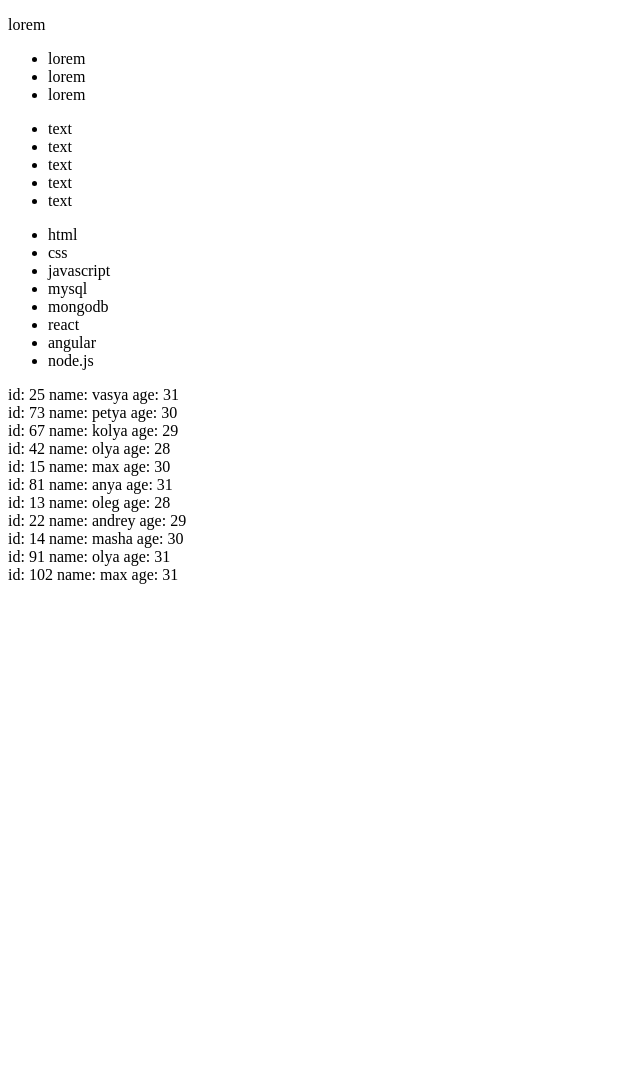
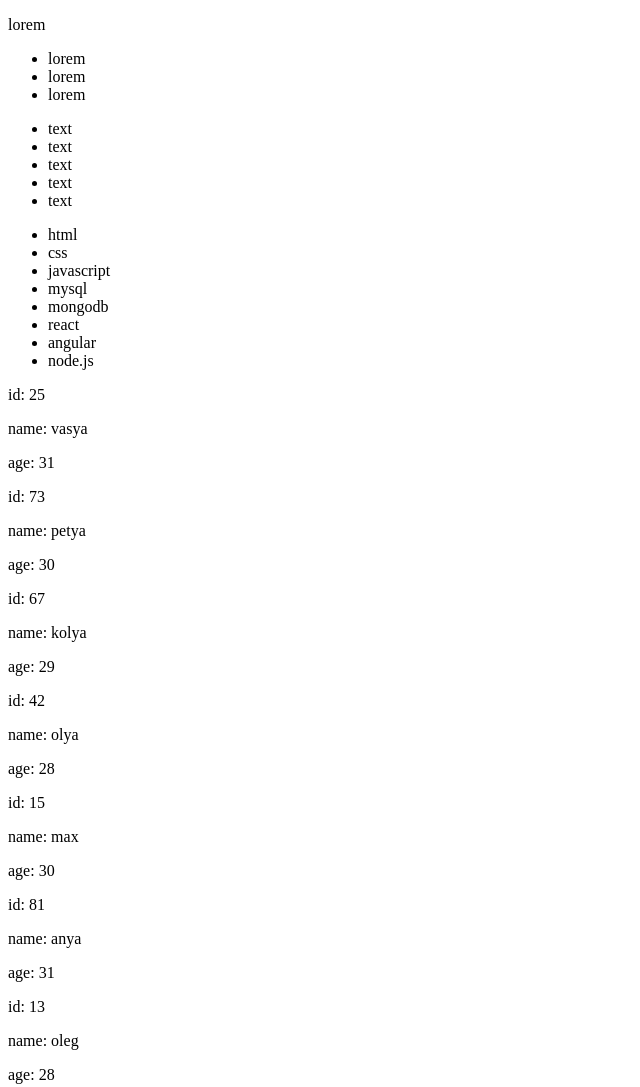
Before and after one commit to MrsNataliia/JSmodule, a plain HTML site: page Lesson4/Task4.1.html in a window 1280 px wide. Shown: the top 1087 px of the page, without its empty margins (0-640 px from the left). Before the commit the page ends 800 px from the top, so only its background shows below. Drawn offline with Linux system fonts and the light colour scheme.

Commit message:
add last task in directory Lesson4

```diff
--- a/Lesson4/Task4.1.html
+++ b/Lesson4/Task4.1.html
@@ -34,28 +34,38 @@
 
 
     // - створити функцію яка приймає масив та виводить кожен його елемент
-    function arr(...item) {
-        return item;
+
+    function array1(arr) {
+        for (const item of arr) {
+            console.log('item: ', item)
+        }
     }
 
-    let i = arr('Vasy', 31, true);
-    console.log(i);
+    array1(['Vasy', 31, true]);
 
     // - створити функцію яка створює параграф з текстом. Текст задати через аргумент
 
     function paragraph(text) {
 
-        document.write(`<div> <p>${text}</p> </div>`);
+        document.write(`<p>${text}</p>`);
     }
 
     paragraph('lorem');
 
     // - створити функцію яка створює ul з трьома елементами li. Текст li задати через аргумент всім однаковий
 
+    // function list(text) {
+    //     document.write(`<ul>`);
+    //     {
+    //         document.write(`<li>${text}</li> <li>${text}</li> <li>${text}</li>`);
+    //     }
+    //     document.write(`</ul>`);
+    // }
+
     function list(text) {
         document.write(`<ul>`);
-        {
-            document.write(`<li>${text}</li> <li>${text}</li> <li>${text}</li>`);
+        for (let i = 0; i < 3; i++) {
+            document.write(`<li>${text}</li>`);
         }
         document.write(`</ul>`);
     }
@@ -65,9 +75,10 @@
     //- створити функцію яка створює ul з трьома елементами li. Текст li задати через аргумент всім однаковий.
     // Кількість li визначається другим аргументом, який є числовим (тут використовувати цикл)
 
+
     function list2(text, li) {
         document.write(`<ul>`)
-        for (let i = 0; i < arguments[1]; i++) {
+        for (let i = 0; i < li; i++) {
 
             document.write(`<li>${text}</li>`);
         }
@@ -109,13 +120,26 @@
         {id: 102, name: 'max', age: 31}
     ];
 
-    function array(arr) {
-        for (const item of arr) {
-            document.write(`<div></div>`)
-            for (const user in item) {
-                document.write(`${user}:  ${item[user]}  `);
-            }
-        }
+    //  function array(arr) {
+    //      for (const item of arr) {
+    //          document.write(`<div>`);
+    //          for (const user in item) {
+    //             document.write(`${user}:  ${item[user]}  `);
+    //        }
+    //        document.write(`</div>`);
+    //     }
+    // }
+
+    function array(arr){
+    for (const item of arr){
+        document.write(`
+        <div>
+                <p>id: ${item.id}</p>
+                <p>name: ${item.name}</p>
+                <p>age: ${item.age}</p>
+        </div>
+        `);
+    }
     }
 
     array(users);
@@ -123,42 +147,83 @@
 
     // - створити функцію яка повертає найменьше число з масиву
 
-    function minValue() {
-        const numbers = Array.from(arguments);
-        let result = 0;
-        for (const x of numbers) {
-            result = Math.min(x);
+    // function minValue() {
+    //     const numbers = Array.from(arguments);
+    //     let result = 0;
+    //     for (const x of numbers) {
+    //         result = Math.min(x);
+    //     }
+    //     return result
+    // }
+    //
+    // let min = minValue(2, 5, 25, 35, 1);
+    // console.log(min);
+
+    function minValue(arr) {
+        let min = arr[0];
+        for (let i=1; i<arr.length; i++) {
+          if (arr[i] < min){
+              min = arr[i]
+          }
         }
-        return result
+        return min
     }
 
-    let min = minValue(2, 5, 25, 35, 1);
-    console.log(min);
+   console.log(minValue ([2, 5, 25, 35, 1]));
+
 
 
     // - створити функцію sum(arr)яка приймає масив чисел, сумує значення елементів масиву та повертає його.
     // Приклад sum([1,2,10]) //->13
 
-    function sum(arr) {
+    // function sum(arr) {
+    //     let result = 0
+    //     for (let n of arr) {
+    //         result = result + n;
+    //     }
+    //     return result
+    // }
+    //
+    // let sum1 = sum([1, 2, 10]);
+    // console.log(sum1)
+
+    function sum(arr){
         let result = 0
-        for (let n of arr) {
-            result = result + n;
+        for (i=0; i<arr.length; i++){
+            result = result + arr[i]
         }
         return result
     }
-
-    let sum1 = sum([1, 2, 10]);
-    console.log(sum1)
+    console.log(sum([1,2,10]));
 
 
     // - створити функцію swap(arr,index1,index2). Функція міняє місцями заняення у відаовідних індексах
     // Приклад  swap([11,22,33,44],0,1) //=> [22,11,33,44]
 
+    function swap(arr,index1,index2){
+        let num1 = arr[index1];
 
+        arr[index1] = arr[index2];
+        arr[index2] = num1;
+
+        return arr;
+    }
+    console.log(swap([11,22,33,44],0,1));
 
     // - Написати функцію обміну валюти exchange(sumUAH,currencyValues,exchangeCurrency)
     // Приклад exchange(10000,[{currency:'USD',value:40},{currency:'EUR',value:42}],'USD') // => 250
 
+    function exchange(sumUAH,currencyValues,exchangeCurrency){
+        for (const cur of currencyValues){
+            if (cur.currency === exchangeCurrency){
+                return sumUAH/cur.value
+            }
+        }
+
+    }
+
+    resultExchange = exchange(10000,[{currency:'USD',value:40},{currency:'EUR',value:42}],'USD')
+    console.log(resultExchange)
 
 
 </script>
```
